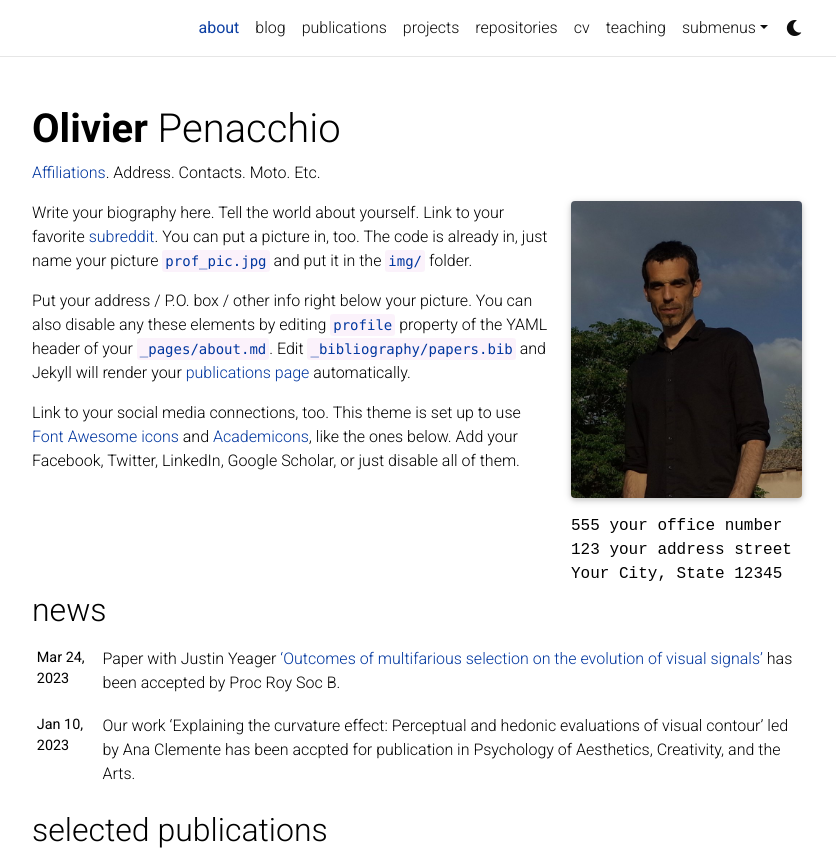
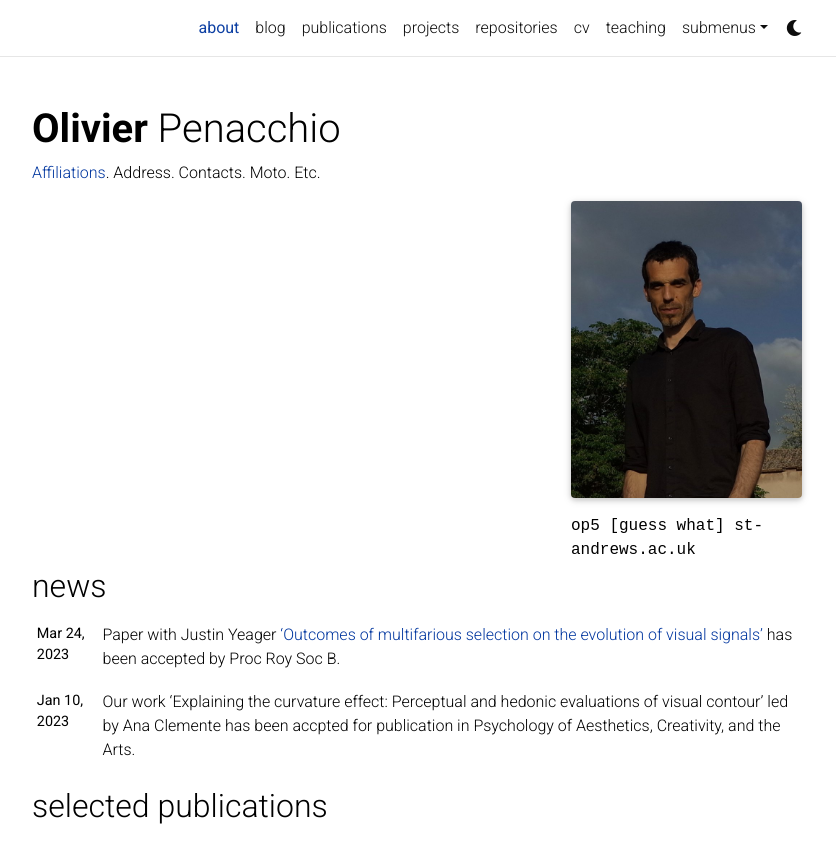
Before and after one commit to openacchio/openacchio.github.io, a Jekyll site: the page built from _pages/about.md, in a window 1280 px wide and 1167 px high, cut to the strip 0-854 px from the top of the window. Shown: the whole strip, without its empty margins (223-1059 px from the left). Built offline with Jekyll 4.4.1, drawn with Linux system fonts in a browser that asks for light colours; full-size pictures stand in for the smaller copies a plugin makes; comment, search, counter and statistics services are not loaded; a style sheet for code colours, icons or effects is not loaded.

Commit message:
Update about.md

```diff
--- a/_pages/about.md
+++ b/_pages/about.md
@@ -9,17 +9,17 @@
   image: penacchio-w640.jpg
   image_circular: false # crops the image to make it circular
   address: >
-    <p>555 your office number</p>
-    <p>123 your address street</p>
-    <p>Your City, State 12345</p>
+    <p>op5 [guess what] st-andrews.ac.uk</p>
 
 news: true  # includes a list of news items
 selected_papers: true # includes a list of papers marked as "selected={true}"
 social: true  # includes social icons at the bottom of the page
 ---
 
+{% comment %}
 Write your biography here. Tell the world about yourself. Link to your favorite [subreddit](http://reddit.com). You can put a picture in, too. The code is already in, just name your picture `prof_pic.jpg` and put it in the `img/` folder.
 
 Put your address / P.O. box / other info right below your picture. You can also disable any these elements by editing `profile` property of the YAML header of your `_pages/about.md`. Edit `_bibliography/papers.bib` and Jekyll will render your [publications page](/al-folio/publications/) automatically.
 
 Link to your social media connections, too. This theme is set up to use [Font Awesome icons](http://fortawesome.github.io/Font-Awesome/) and [Academicons](https://jpswalsh.github.io/academicons/), like the ones below. Add your Facebook, Twitter, LinkedIn, Google Scholar, or just disable all of them.
+{% endcomment %}
```
